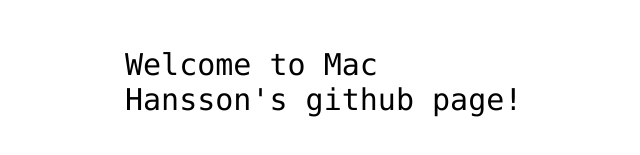
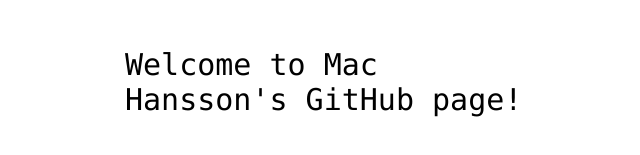
Before and after one commit to MacHansson/hello-world, a plain HTML site: page index.html in a window 1280 px wide. Shown: the part 341-496 px from the top of the page, 315-955 px from the left. Drawn offline with Linux system fonts and the light colour scheme.

Commit message:
Update index.html

```diff
--- a/index.html
+++ b/index.html
@@ -12,7 +12,7 @@
 <img src="https://octodex.github.com/images/daftpunktocat-thomas.gif" id="octocat" alt="octocat-gif" />
 
 <!-- Change this code here by copy and pasting your template on line 15 -->
-<p>Welcome to Mac Hansson's github page!</p>
+<p>Welcome to Mac Hansson's GitHub page!</p>
 
 </body>
 </html>
```
